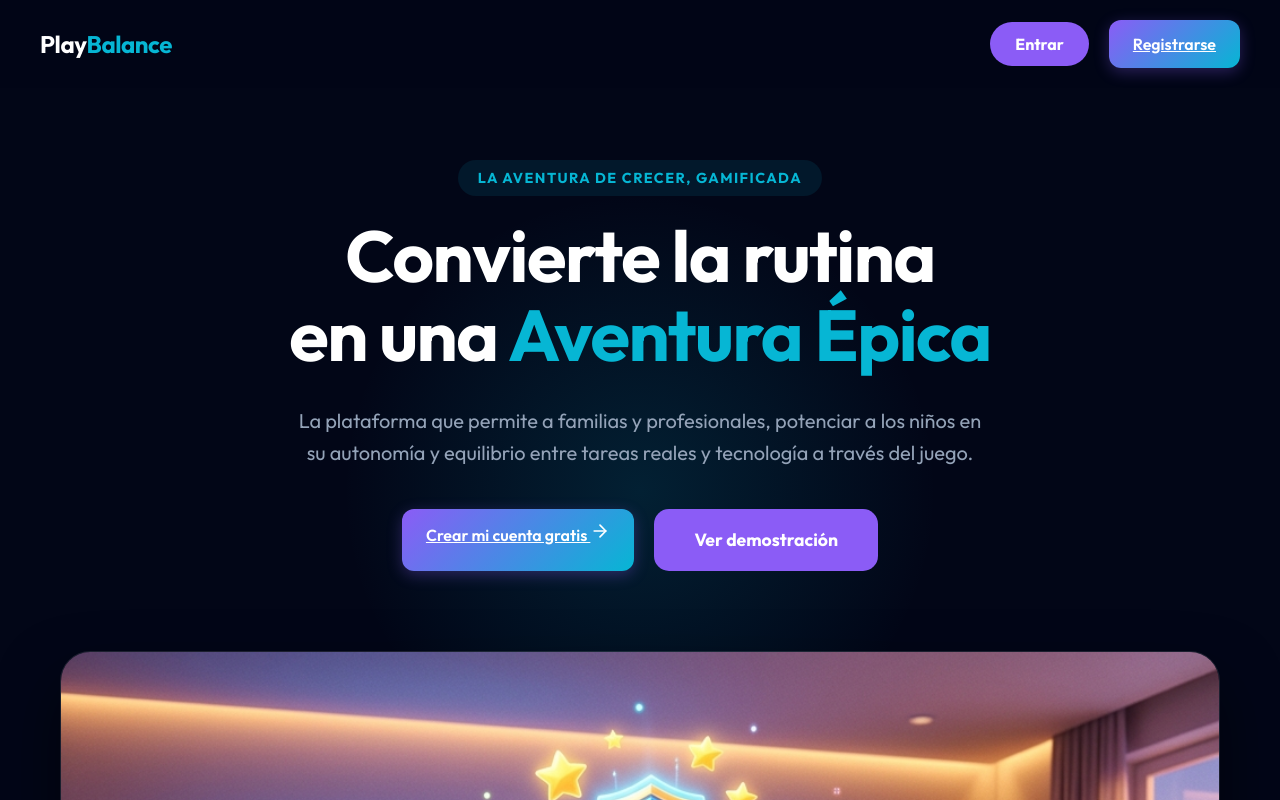
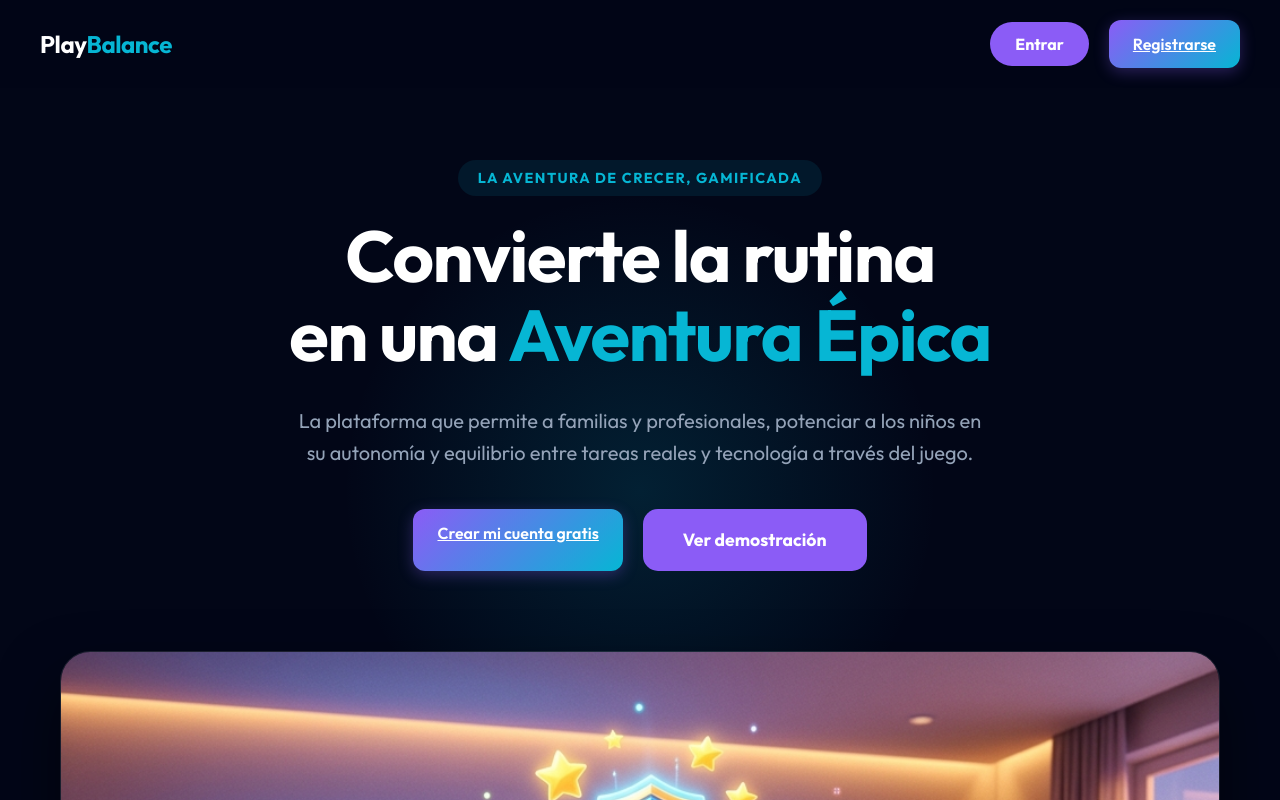
Before and after one commit to FernandoFerreyra11/play-balance-portfolio, a Next.js app: page / in a window 1280 px wide. Shown: the top 800 px of the page. Built offline with nearby package versions, Linux system fonts and the light colour scheme; no server answers.

Commit message:
UI: Quitar flecha del boton de Crear mi cuenta gratis

```diff
--- a/src/components/LandingPage.tsx
+++ b/src/components/LandingPage.tsx
@@ -46,7 +46,7 @@ export function LandingPage() {
 
             <div className="hero-buttons">
               <Link href="/register" className="btn-primary hero-btn">
-                Crear mi cuenta gratis <ArrowRight size={20} />
+                Crear mi cuenta gratis
               </Link>
               <Link href="https://youtube.com" target="_blank" rel="noopener noreferrer" className="hero-btn-secondary">
                 Ver demostración
```
